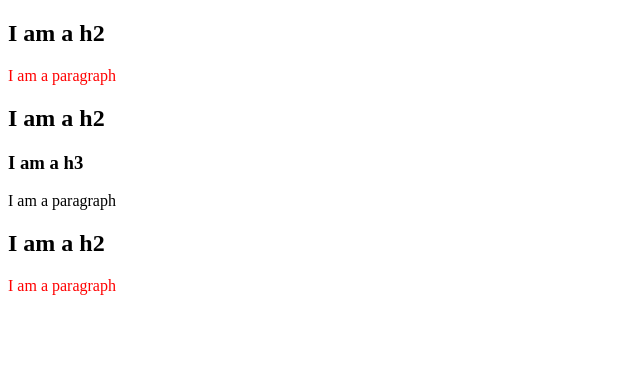
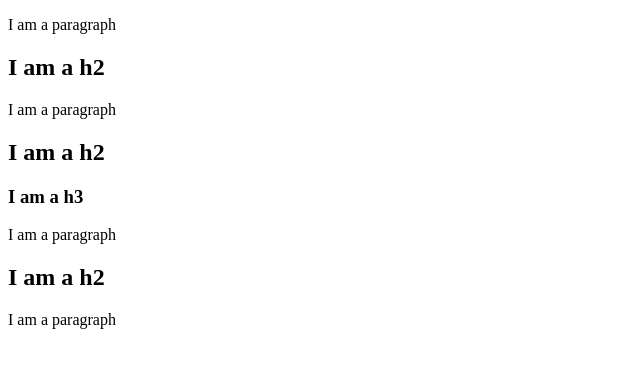
Before and after one commit to Santiagolp23/HTML-CSSCourse, a plain HTML site: page combinatorsClass/index.html in a window 1280 px wide. Shown: the whole page, without its empty margins (0-640 px from the left). Drawn offline with Linux system fonts and the light colour scheme.

Commit message:
sample of general sibling selector on CSS

```diff
--- a/combinatorsClass/index.html
+++ b/combinatorsClass/index.html
@@ -9,6 +9,7 @@
 </head>
 <body>
     <div>
+        <p>I am a paragraph</p>
         <h2>I am a h2</h2>
         <p>I am a paragraph</p>
         <h2>I am a h2</h2>
--- a/combinatorsClass/style.css
+++ b/combinatorsClass/style.css
@@ -1,3 +1,8 @@
-h2 + p { /* adyacent sibling */
+/* h2 + p {  adyacent sibling
     color: red;
 }
+ */
+/*
+ h2 ~ p { general sibling
+     color: red;
+ } */
```
